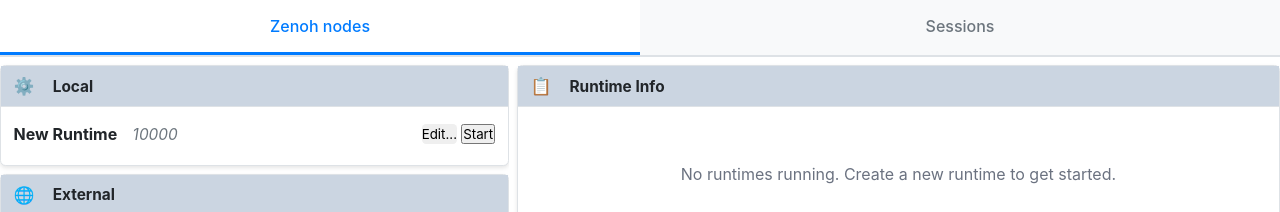
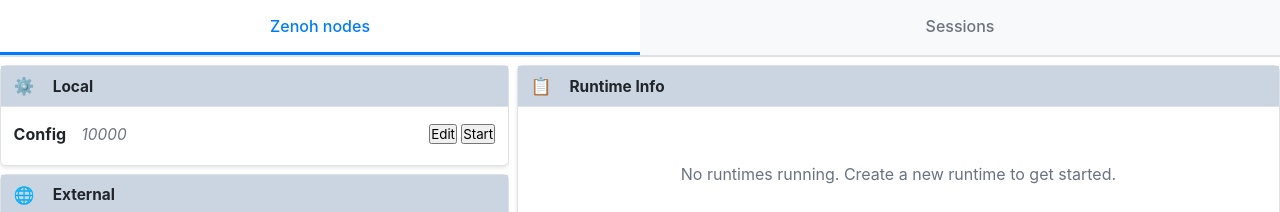
Before and after one commit to milyin/zenoh-sandbox, a Vue app: page / in a window 1280 px wide. Shown: the top 212 px of the page. Built offline with nearby package versions, Linux system fonts and the light colour scheme.

Commit message:
edit dialog on right

```diff
--- a/src/RuntimesTab.vue
+++ b/src/RuntimesTab.vue
@@ -10,26 +10,22 @@
           icon="⚙️"
           section-class="runtimes-section"
         >
-          <!-- New Runtime Entity -->
+          <!-- Config Entity -->
           <Entity
-            title="New Runtime"
+            title="Config"
             :descr="newRuntimeConfig.websocket_port || 'Configure and start'"
-            v-model:editsExpanded="newRuntimeEditsExpanded"
           >
             <template #actions>
+              <button
+                @click="showNewRuntimeEdit"
+              >
+                Edit
+              </button>
               <button
                 @click="createNewRuntime"
               >
                 Start
               </button>
-            </template>
-
-            <template #edits>
-              <ServerInput
-                v-model="newRuntimeConfig.websocket_port!"
-                label="WebSocket Port"
-                placeholder="e.g., 10000 or 127.0.0.1:10000"
-              />
             </template>
 
             <!-- Active Runtimes as Sub-entities -->
@@ -82,11 +78,16 @@
       <!-- Info/Logs/Config Panel -->
       <div class="log-panel">
         <Section
-          :title="viewingConfigFor ? `Config - ${viewingConfigFor}` : viewingLogsFor ? `Logs - ${viewingLogsFor}` : 'Runtime Info'"
-          :icon="viewingConfigFor ? '⚙️' : viewingLogsFor ? '📜' : '📋'"
+          :title="viewingConfigFor ? `Config - ${viewingConfigFor}` : viewingLogsFor ? `Logs - ${viewingLogsFor}` : editingNewRuntime ? 'Edit Config' : 'Runtime Info'"
+          :icon="viewingConfigFor ? '⚙️' : viewingLogsFor ? '📜' : editingNewRuntime ? '✏️' : '📋'"
           section-class="info-section"
         >
-          <template #actions v-if="viewingConfigFor">
+          <template #actions v-if="editingNewRuntime">
+            <button @click="editingNewRuntime = false">
+              ✕ Close
+            </button>
+          </template>
+          <template #actions v-else-if="viewingConfigFor">
             <button @click="refreshConfig" :disabled="isLoadingConfig">
               🔄 Refresh
             </button>
@@ -110,8 +111,17 @@
           </template>
 
           <div class="info-content">
+            <!-- Show new runtime edit dialog -->
+            <div v-if="editingNewRuntime" class="edit-container">
+              <ServerInput
+                v-model="newRuntimeConfig.websocket_port!"
+                label="WebSocket Port"
+                placeholder="e.g., 10000 or 127.0.0.1:10000"
+              />
+            </div>
+
             <!-- Show config if viewing -->
-            <div v-if="viewingConfigFor" class="config-container">
+            <div v-else-if="viewingConfigFor" class="config-container">
               <div v-if="isLoadingConfig" class="loading">
                 Loading config...
               </div>
@@ -195,8 +205,10 @@
 const selectedRuntime = ref<string | null>(NEW_INSTANCE_ID);
 const newRuntimeConfig = ref<ZenohConfig>({ websocket_port: null });
 const runtimeConfigs = reactive<Record<string, ZenohConfig>>({});
-const newRuntimeEditsExpanded = ref(false);
 const runtimeEditsExpanded = reactive<Record<string, boolean>>({});
+
+// New runtime edit state
+const editingNewRuntime = ref(false);
 
 // Log viewing state
 const viewingLogsFor = ref<string | null>(null);
@@ -243,7 +255,15 @@
 // Clone runtime - copy config to new runtime and open edits
 const cloneRuntime = (runtimeId: string) => {
   newRuntimeConfig.value = { ...runtimeConfigs[runtimeId] };
-  newRuntimeEditsExpanded.value = true;
+  editingNewRuntime.value = true;
+};
+
+// Show new runtime edit panel
+const showNewRuntimeEdit = () => {
+  // Close other panels
+  viewingLogsFor.value = null;
+  viewingConfigFor.value = null;
+  editingNewRuntime.value = true;
 };
 
 // Load config JSON for a runtime
@@ -262,8 +282,9 @@
 
 // Show config for a runtime
 const showConfig = async (runtimeId: string) => {
-  // Close logs panel if open
+  // Close other panels
   viewingLogsFor.value = null;
+  editingNewRuntime.value = false;
   viewingConfigFor.value = runtimeId;
   await loadConfigJson(runtimeId);
 };
@@ -295,8 +316,9 @@
 
 // Show logs for a runtime
 const showLogs = async (runtimeId: string) => {
-  // Close config panel if open
+  // Close other panels
   viewingConfigFor.value = null;
+  editingNewRuntime.value = false;
   viewingLogsFor.value = runtimeId;
   await loadLogs(runtimeId, 0);
 };
@@ -530,6 +552,11 @@
   color: var(--log-neutral-color, #666);
 }
 
+/* Edit panel styling */
+.edit-container {
+  padding: 1rem;
+}
+
 /* Config panel styling */
 .config-container {
   display: flex;
```
